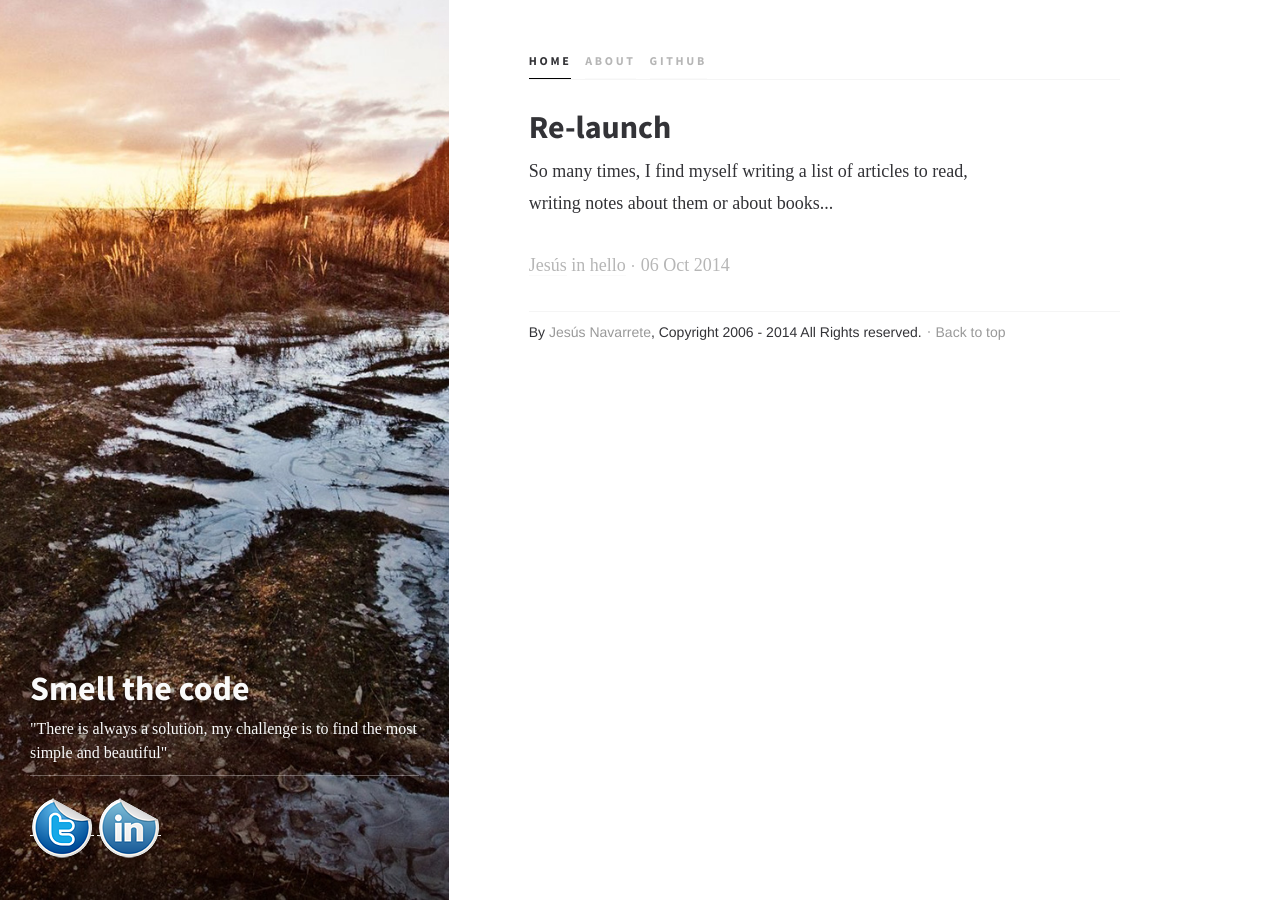
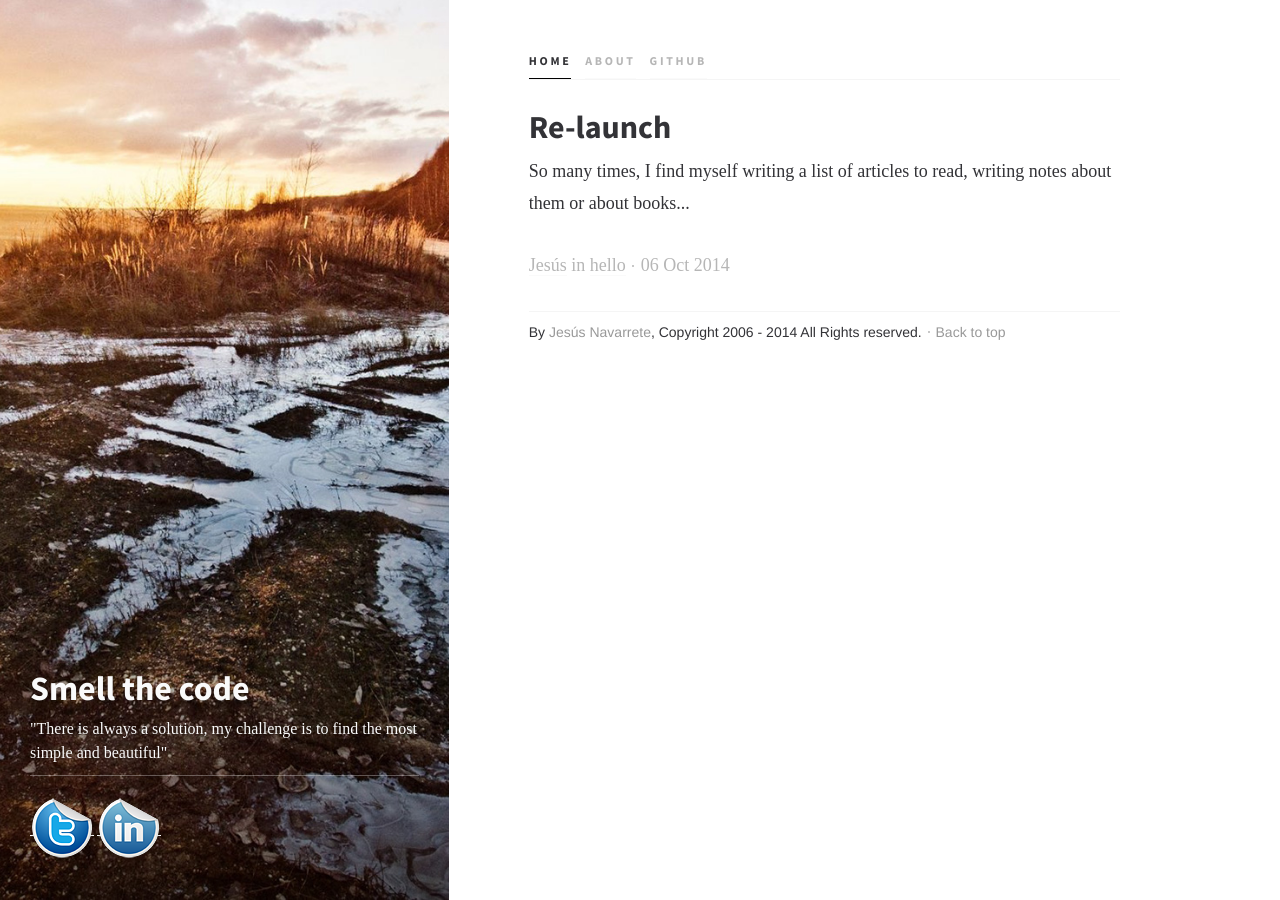
Before and after one commit to jenaiz/jenaiz.github.io, a Jekyll site: the page built from index.html, in a window 1280 px wide. Built offline with Jekyll 4.4.1, drawn with Linux system fonts in a browser that asks for light colours; nearby versions of some CDN libraries; some web fonts are replaced; Markdown is read by kramdown in place of the engine named in the settings.

Commit message:
giving more space to the text in the home

```diff
--- a/index.html
+++ b/index.html
@@ -8,6 +8,7 @@ title: jenaiz.com - Jesús Navarrete
     <div class="sidebar col-md-5 col-sm-12 ">
       <div class="site-info">
         <div class="primary-info">
+
           <h1>Smell the code</h1>
           <p>"There is always a solution, my challenge is to find the most simple and beautiful"</p>
         </div>
@@ -29,7 +30,7 @@ title: jenaiz.com - Jesús Navarrete
         {% for post in site.posts %}
           <div class="post">
             <section>
-                  <div class="post-preview col-xs-10  no-gutter">
+              <div class="post-preview col-xs-12  no-gutter">
                 <h2><a href="{{ post.url }}">{{ post.title }}</a></h2>
                 <p>{{ post.summary }}</p>
 
```
Lines whose indentation alone changed are shown as unchanged.
